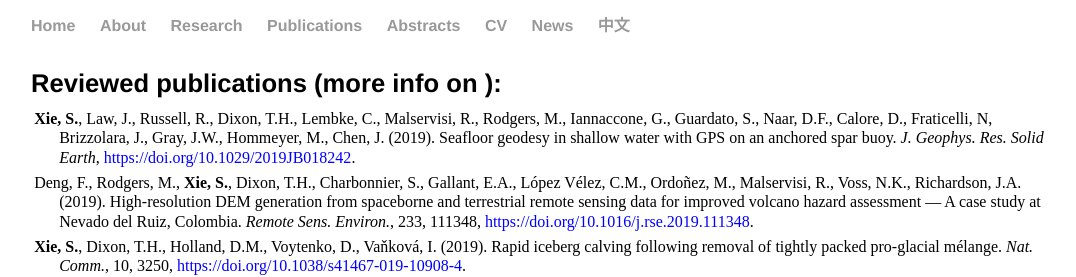
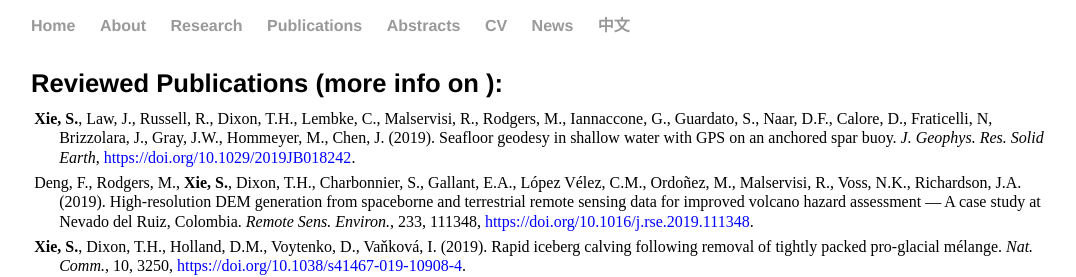
Before and after one commit to suruixie/suruixie.github.io, a Jekyll site: the page built from publications/index.html, in a window 1280 px wide. Shown: the top 277 px of the page, without its empty margins (97-1173 px from the left). Built offline with Jekyll 4.4.1, drawn with Linux system fonts in a browser that asks for light colours; a style sheet for code colours, icons or effects is not loaded.

Commit message:
Update index.html

```diff
--- a/publications/index.html
+++ b/publications/index.html
@@ -4,7 +4,7 @@ title: Surui's publications
 ---
 <link rel="stylesheet" href="https://cdn.rawgit.com/jpswalsh/academicons/master/css/academicons.min.css">
 <div class="publications">
-	<h4 style="margin-bottom:0.3em;">Reviewed publications (more info on <a  href="https://scholar.google.com/citations?hl=en&user=kF4StsMAAAAJ&view_op=list_works" style="color:#0000FF;"><i class="ai ai-google-scholar ai-2x"></i></a>): </h4>
+	<h4 style="margin-bottom:0.3em;">Reviewed Publications (more info on <a  href="https://scholar.google.com/citations?hl=en&user=kF4StsMAAAAJ&view_op=list_works" style="color:#0000FF;"><i class="ai ai-google-scholar ai-2x"></i></a>): </h4>
 	<p  class="publist" style="font-size:1.0em;">
 	        <strong>Xie, S.</strong>, Law, J., Russell, R., Dixon, T.H., Lembke, C., Malservisi, R., Rodgers, M., Iannaccone, G., Guardato, S., Naar, D.F., Calore, D., Fraticelli, N, Brizzolara, J., Gray, J.W., Hommeyer, M., Chen, J. (2019). Seafloor geodesy in shallow water with GPS on an anchored spar buoy. <em>J. Geophys. Res. Solid Earth</em>, <a href="https://doi.org/10.1029/2019JB018242" style="color:#0000FF;">https://doi.org/10.1029/2019JB018242</a>. <br>
 	<p  class="publist" style="font-size:1.0em;">
```
